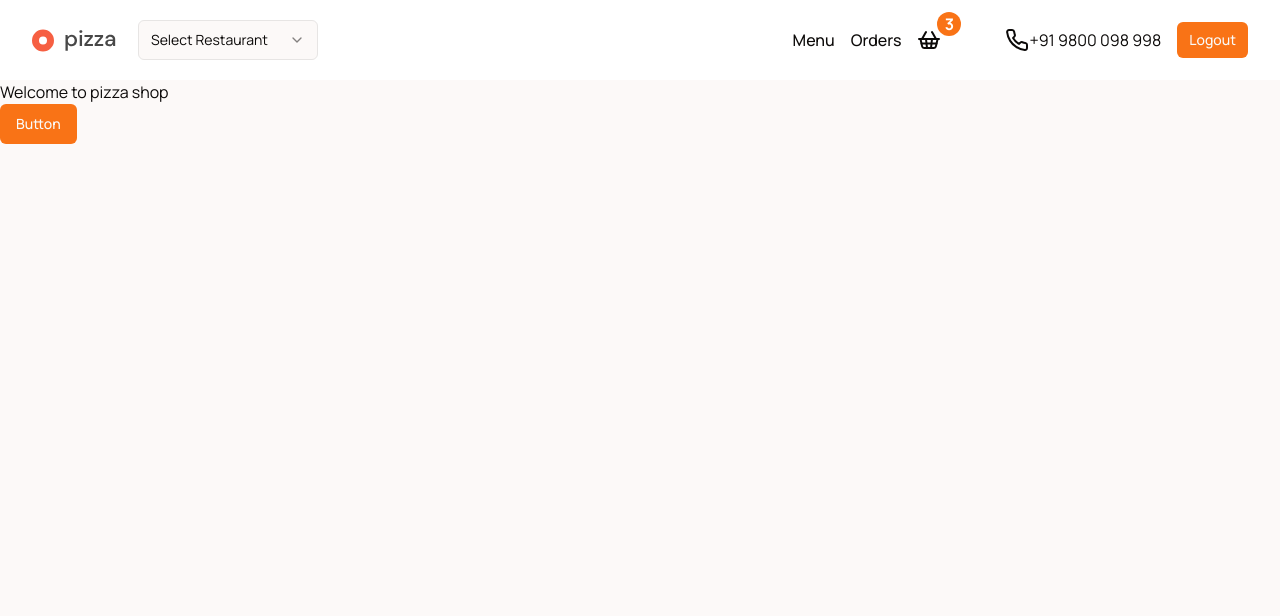
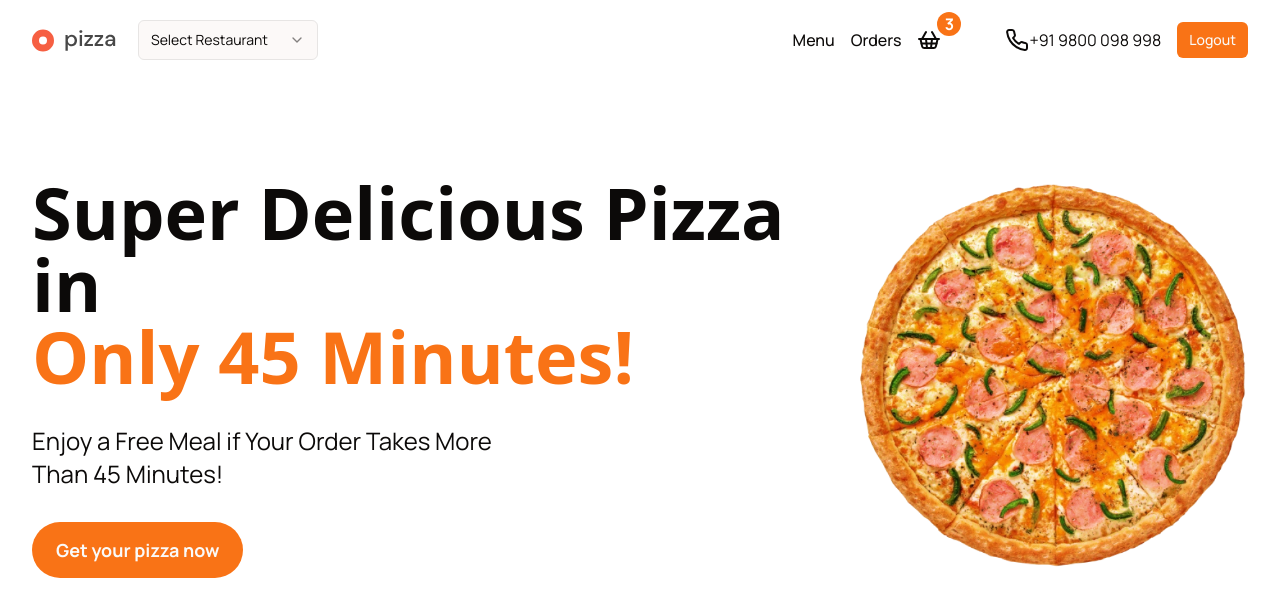
Before and after one commit to hackice20/landing-page101, a Next.js app: page / in a window 1280 px wide. Shown: the top 616 px of the page. Built offline with nearby package versions, Linux system fonts and the light colour scheme.

Commit message:
add hero section

```diff
--- a/src/app/(home)/page.tsx
+++ b/src/app/(home)/page.tsx
@@ -1,10 +1,28 @@
+import Image from 'next/image';
 import { Button } from '@/components/ui/button';
 
 export default function Home() {
     return (
         <>
-            <h1>Welcome to pizza shop</h1>
-            <Button>Button</Button>
+            <section className="bg-white">
+                <div className="container flex items-center justify-between py-24">
+                    <div>
+                        <h1 className="text-7xl font-black font-sans leading-2">
+                            Super Delicious Pizza in <br />
+                            <span className="text-primary">Only 45 Minutes!</span>
+                        </h1>
+                        <p className="text-2xl mt-8 max-w-lg leading-snug">
+                            Enjoy a Free Meal if Your Order Takes More Than 45 Minutes!
+                        </p>
+                        <Button className="mt-8 text-lg rounded-full py-7 px-6 font-bold">
+                            Get your pizza now
+                        </Button>
+                    </div>
+                    <div>
+                        <Image alt="pizza-main" src={'/pizza-main.png'} width={400} height={400} />
+                    </div>
+                </div>
+            </section>
         </>
     );
 }
```
